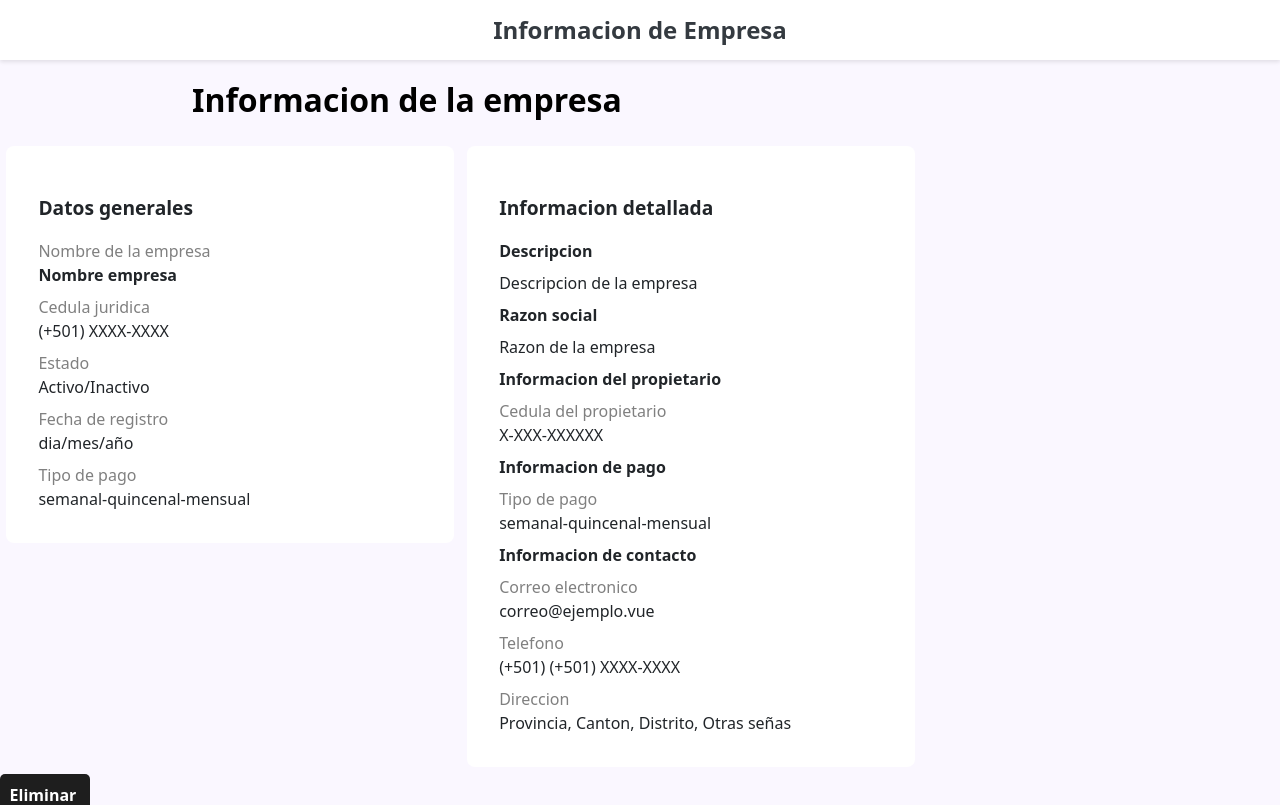
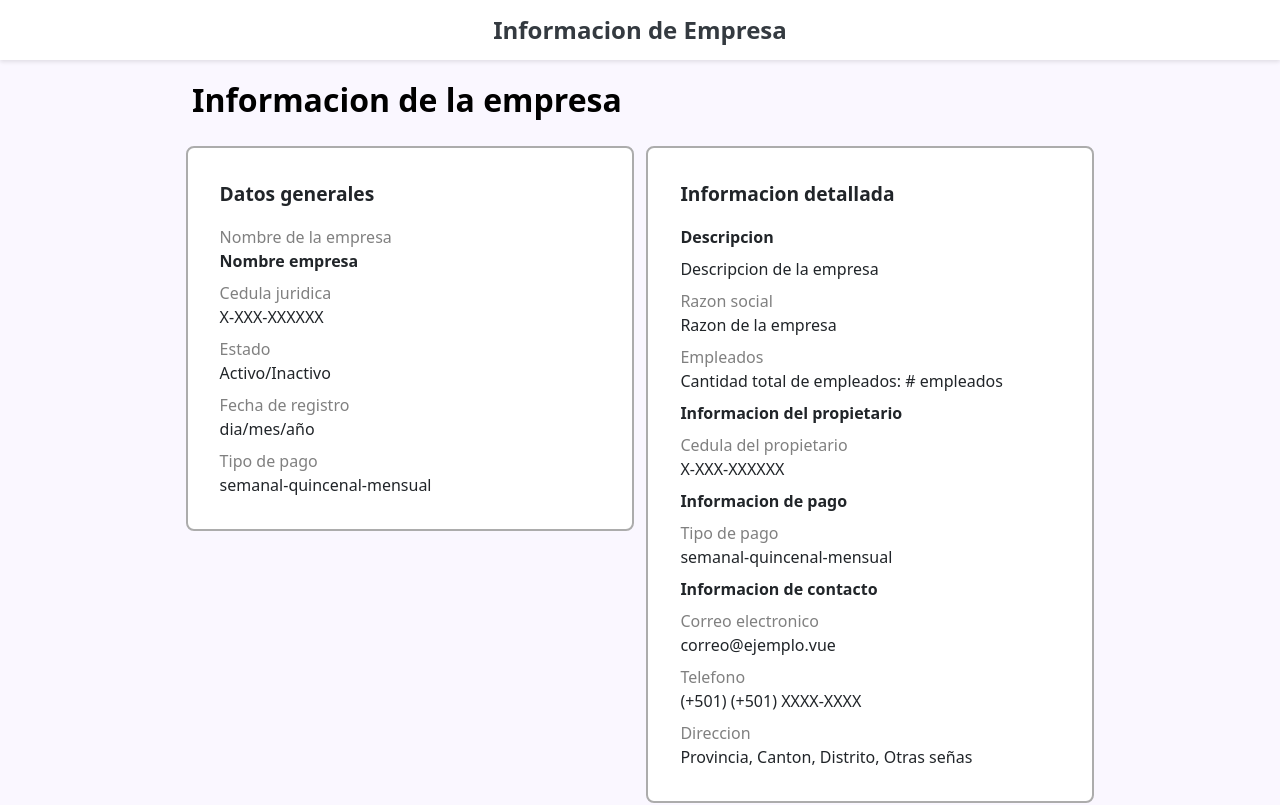
Before and after one commit to RachitDiaz/Vorlagenersteller_S.A, a Vue app in the folder FrontEnd/frontend-planilla/: page /VerEmpresa in a window 1280 px wide. Shown: the top 805 px of the page. Built offline with nearby package versions, Linux system fonts and the light colour scheme.

Commit message:
correccion en orden de informacion de ver empresa

```diff
--- a/FrontEnd/frontend-planilla/src/components/VerEmpresa.vue
+++ b/FrontEnd/frontend-planilla/src/components/VerEmpresa.vue
@@ -1,6 +1,6 @@
 <template>
 
-    <div class="mb-5" >
+    <div class="mb-5" style="text-align: center;" >
 
         <div class="page-tittle">Informacion de la empresa</div>
 
@@ -11,7 +11,7 @@
             <div style="font-weight: bold;"> {{ nombre }} </div>
 
             <div class="section-subtittle">Cedula juridica</div>
-            <div> {{telefono}} </div>
+            <div> {{cedulaJuridica}} </div>
 
             <div class="section-subtittle">Estado</div>
             <div> Activo/Inactivo </div>
@@ -28,8 +28,10 @@
 
             <div class="subsection-tittle"> Descripcion </div>
             <div> {{descripcion}}</div>
-            <div class="subsection-tittle"> Razon social </div>
+            <div class="section-subtittle"> Razon social </div>
             <div> {{razonSocial}}</div>
+            <div class="section-subtittle"> Empleados </div>
+            <div> Cantidad total de empleados: {{cantidadEmpleados}}</div>
 
             <div class="subsection-tittle"> Informacion del propietario </div>
             <div class="section-subtittle">Cedula del propietario</div>
@@ -49,7 +51,7 @@
             <div> {{ provincia }}, {{ canton }}, {{ distrito }}, {{ otrasSenas }} </div>
         </div>
 
-        <div style="width: 35%;">
+        <div style="width: 35%; margin: 5%;">
         <button type="submit" class="btn-eliminar">Eliminar</button>
         </div>
     </div>
@@ -110,7 +112,9 @@ export default {
     padding: 2rem;
     background-color: #fff;
     border-radius: 8px;
-    border-color: grey;
+    border-color: rgb(172, 172, 172);
+    border-style: solid;
+    border-width: 2px;
 
     display: inline-block;
     vertical-align:top;
@@ -122,7 +126,6 @@ export default {
     font-weight: bold;
     font-size: larger;
     margin-bottom: 1rem;
-    margin-top: 1rem;
   }
 
   .section-subtittle {
```
